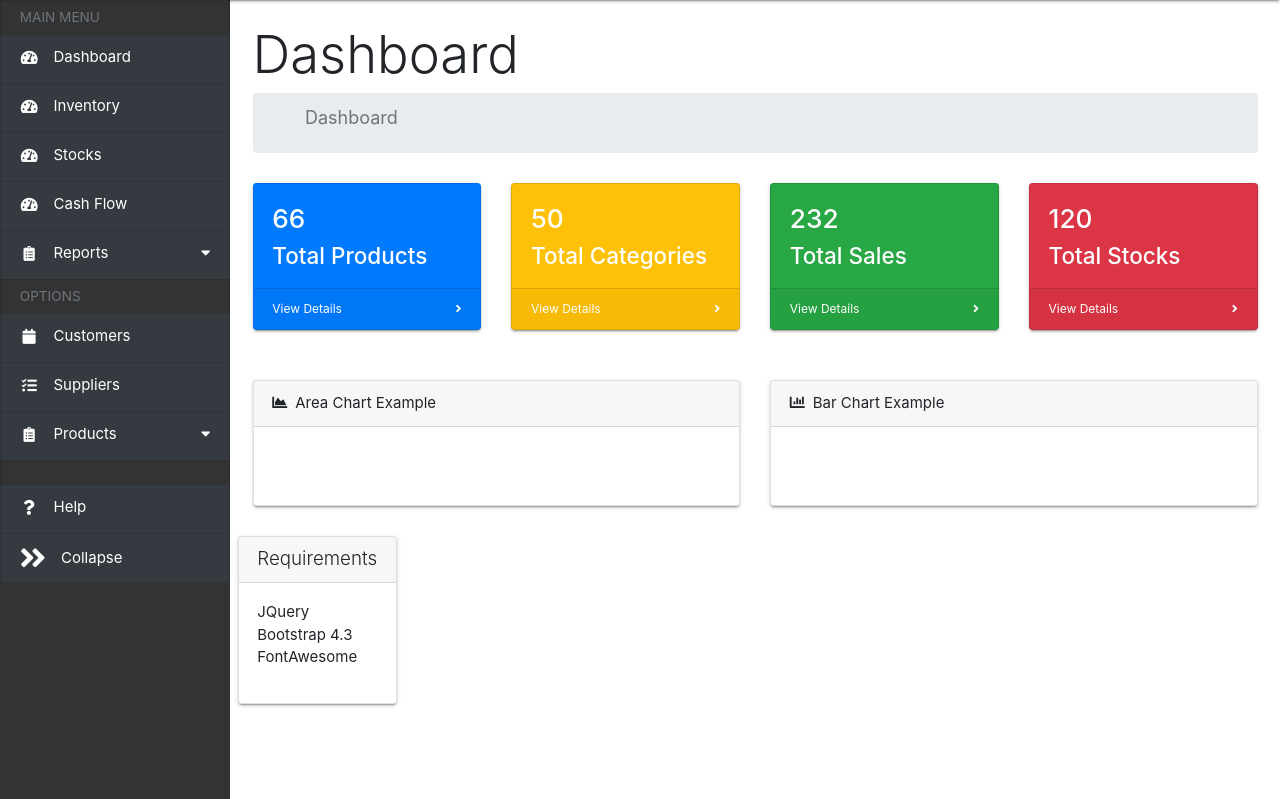
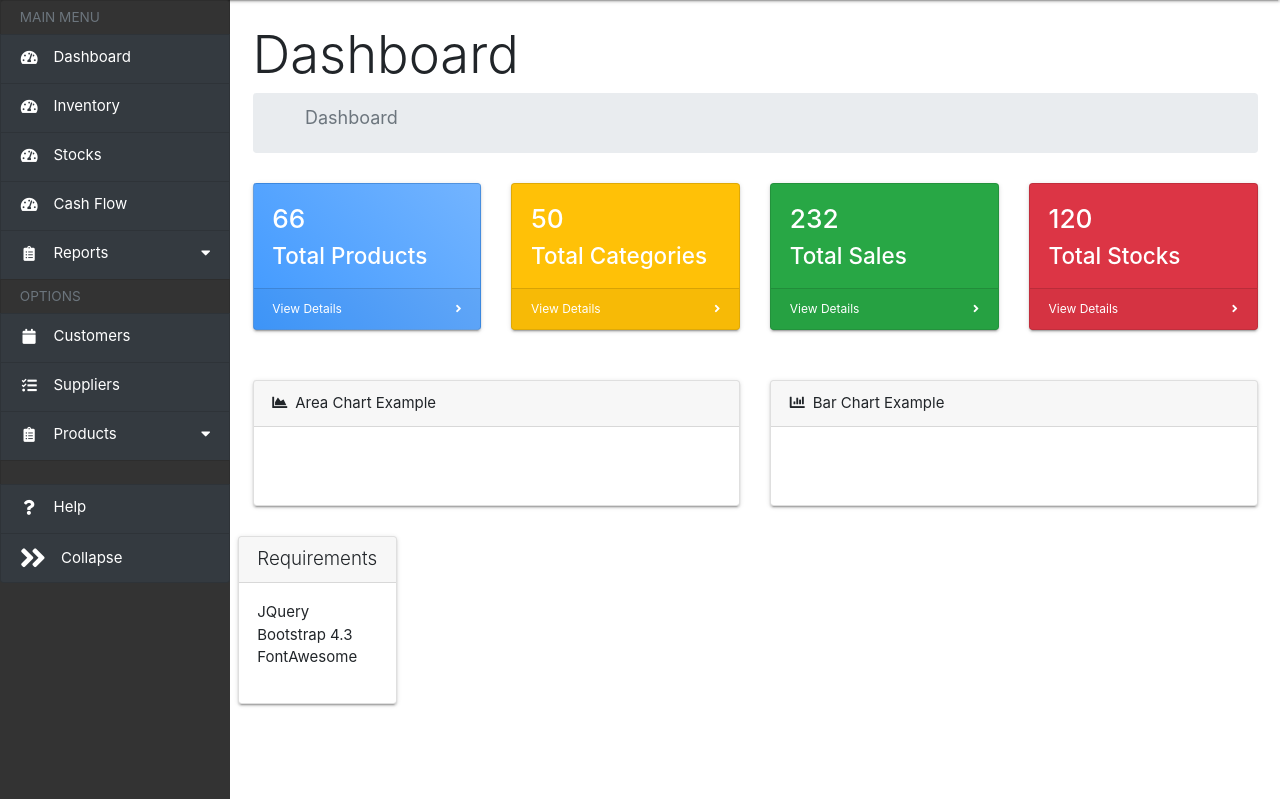
Before and after one commit to Vee-lieve/sd204inventorySystem, a PHP site: page /test.php in a window 1280 px wide. Shown: the part 64-863 px from the top of the page. Run offline with PHP 8.4, Linux system fonts and the light colour scheme; some libraries are stand-ins or nearby versions.

Commit message:
New changes made

```diff
--- a/public/sales-rep.php
+++ b/public/sales-rep.php
@@ -22,9 +22,11 @@
 
 
 
-<script src="../src/js/navbar.js"></script>
 <script src="https://code.jquery.com/jquery-3.5.1.min.js"></script>
 <script src="https://cdn.jsdelivr.net/npm/popper.js@1.16.0/dist/umd/popper.min.js"></script>
 <script src="https://stackpath.bootstrapcdn.com/bootstrap/4.5.0/js/bootstrap.min.js"></script>
+<script src="../src/js/navbar.js"></script>
+
+<?php include('../src/js/navbar.js'); ?>
 </body>
 </html>
--- a/public/test.php
+++ b/public/test.php
@@ -24,7 +24,7 @@
         </ol>
         <div class="row">
             <div class="col-xl-3 col-md-6">
-                <div class="card bg-primary text-white mb-4">
+                <div class="card bg-c-blue order-card mb-4">
                     <!-- <img class="card-img-top" src="../src/images/register-bg.png" alt="Card image cap">    -->
                     <div class="card-body">
                         <h3>66</h3>
--- /dev/null
+++ b/src/css/test.css
@@ -0,0 +1,7 @@
+.order-card {
+    color: #fff;
+}
+
+.bg-c-blue {
+    background: linear-gradient(45deg,#4099ff,#73b4ff);
+}
```
